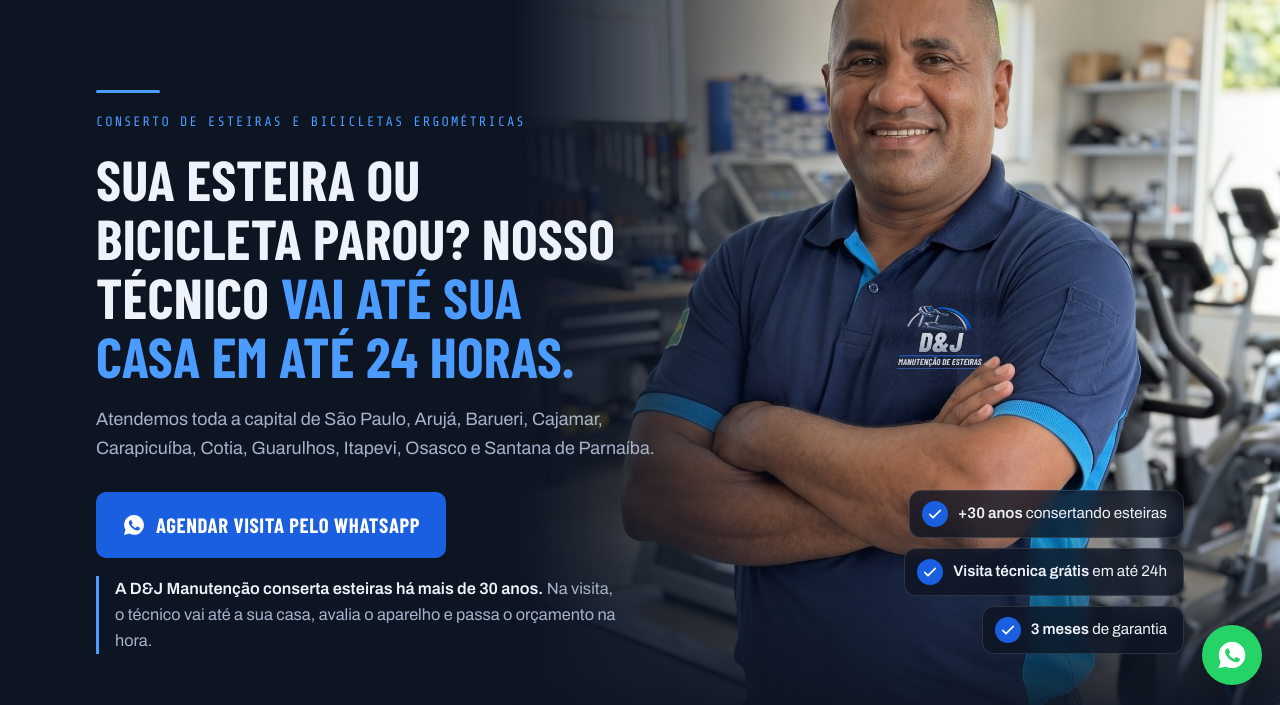
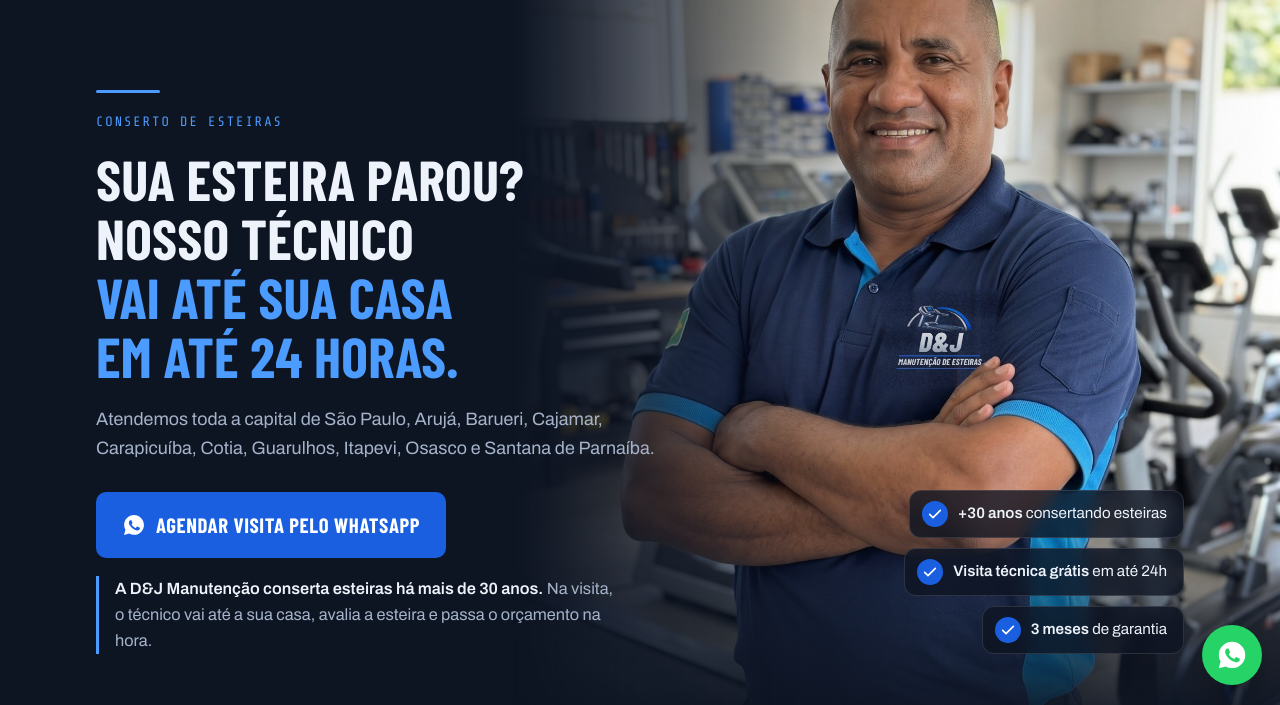
Before and after one commit to orleitrafego-cpu/denylson-manutencao-esteiras, a plain HTML site: page index.html in a window 1280 px wide. Shown: the part 97-802 px from the top of the page. Drawn offline with nearby package versions, Linux system fonts and the light colour scheme; a web font is replaced by a local one.

Commit message:
Tira as menções à bicicleta ergométrica
Co-Authored-By: Claude Opus 5.5 <noreply@anthropic.com>

```diff
--- a/index.html
+++ b/index.html
@@ -262,13 +262,13 @@ footer.site .wrap{padding-block:34px calc(34px + 64px);display:grid;gap:8px}
     <div class="wrap">
       <div class="hero-text">
         <span class="bar" aria-hidden="true"></span>
-        <p class="eyebrow">Conserto de esteiras e bicicletas ergométricas</p>
-        <h1 id="h1">Sua esteira ou bicicleta parou? Nosso técnico <em>vai até sua casa em até 24 horas.</em></h1>
+        <p class="eyebrow">Conserto de esteiras</p>
+        <h1 id="h1">Sua esteira parou? Nosso técnico <em>vai até sua casa em até 24 horas.</em></h1>
         <p class="sub">Atendemos toda a capital de São Paulo, Arujá, Barueri, Cajamar, Carapicuíba, Cotia, Guarulhos, Itapevi, Osasco e Santana de Parnaíba.</p>
         <div class="cta">
           <a class="btn" href="https://wa.me/5511930535990?text=Ol%C3%A1%2C%20vim%20pelo%20site.%20Minha%20esteira%20%C3%A9%20da%20marca%20___%20e%20est%C3%A1%20com%20este%20problema%3A%20___.%20Meu%20endere%C3%A7o%20%C3%A9%20___." target="_blank" rel="noopener"><svg aria-hidden="true"><use href="#wa"/></svg>Agendar visita pelo WhatsApp</a>
         </div>
-        <p class="founder-note"><b>A D&amp;J Manutenção conserta esteiras há mais de 30 anos.</b> Na visita, o técnico vai até a sua casa, avalia o aparelho e passa o orçamento na hora.</p>
+        <p class="founder-note"><b>A D&amp;J Manutenção conserta esteiras há mais de 30 anos.</b> Na visita, o técnico vai até a sua casa, avalia a esteira e passa o orçamento na hora.</p>
       </div>
       <ul class="hero-badges" aria-label="Resumo do atendimento">
         <li><svg aria-hidden="true"><use href="#ok"/></svg><span><b>+<i class="count" data-to="30">30</i> anos</b> consertando esteiras</span></li>
@@ -305,7 +305,7 @@ footer.site .wrap{padding-block:34px calc(34px + 64px);display:grid;gap:8px}
   <div class="wrap services">
     <div class="head" style="margin:0">
       <p class="eyebrow">Serviços</p>
-      <h2 id="h-svc">O que o técnico resolve na sua esteira e na sua bicicleta ergométrica</h2>
+      <h2 id="h-svc">O que o técnico resolve na sua esteira</h2>
     </div>
     <ul class="svc">
       <li><h3>Troca de lona e deck</h3><p>Para lona gasta, rasgada ou que patina.</p></li>
@@ -313,7 +313,6 @@ footer.site .wrap{padding-block:34px calc(34px + 64px);display:grid;gap:8px}
       <li><h3>Placa e painel</h3><p>Conserto da placa eletrônica e do painel.</p></li>
       <li><h3>Manutenção preventiva</h3><p>Limpeza interna, lubrificação da lona, alinhamento e ajuste da tensão.</p></li>
       <li><h3>Montagem e desmontagem</h3><p>Para esteira nova ou mudança de casa, com calibração no final.</p></li>
-      <li><h3>Bicicleta ergométrica</h3><p>Conserto e manutenção de bicicleta ergométrica: painel, correia, regulagem da carga, pedais e barulhos.</p></li>
     </ul>
   </div>
 </section>
```
